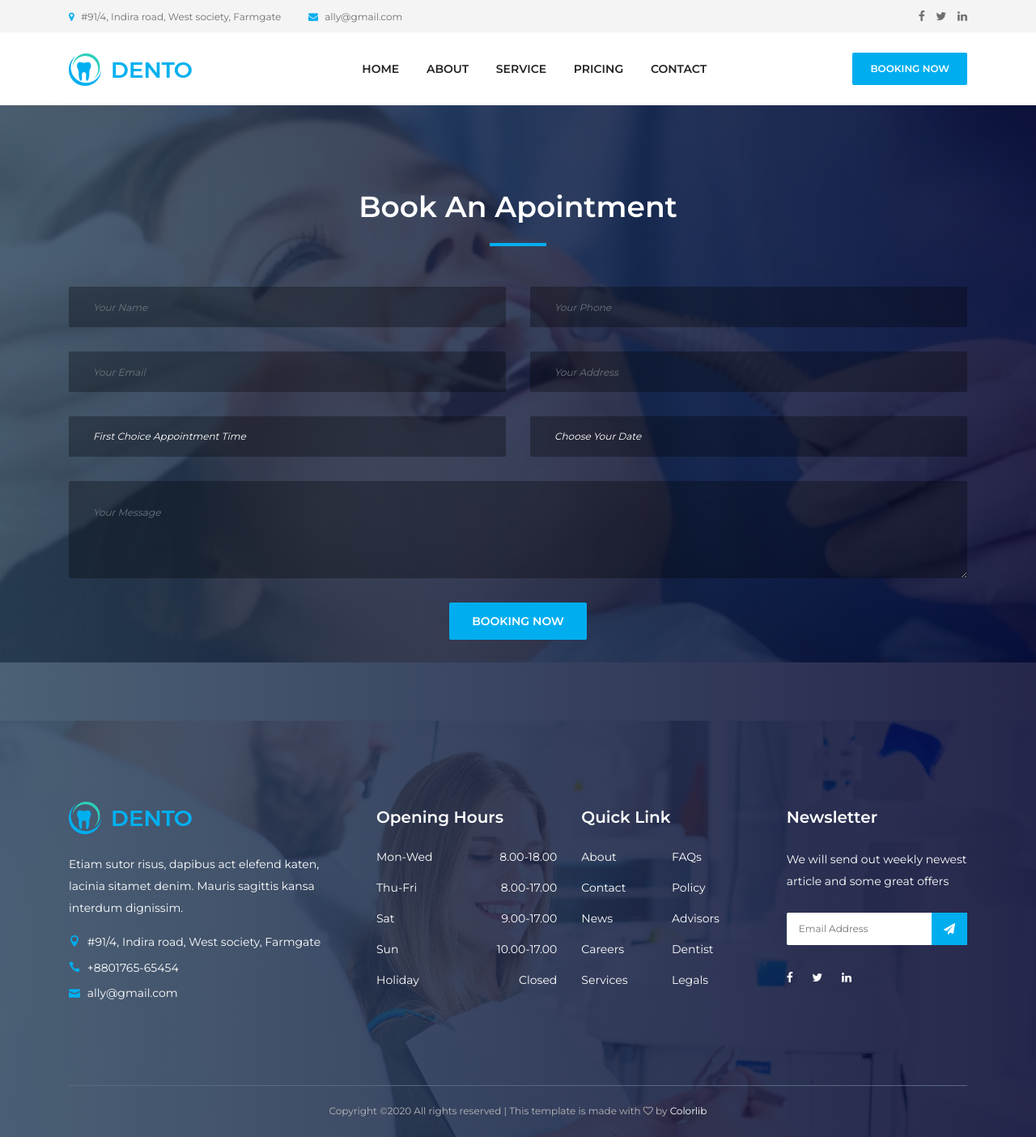
After one commit to Caesar0dev/Dentist-Website-with-Python-and-Django, a Django app: template website/templates/booknow.html in a window 1280 px wide. The commit adds this page. Shown: the whole page at 81% size. Run offline with Django 3.2, Linux system fonts and the light colour scheme; the template is opened without the code that fills it, so the values that code supplies are empty; some libraries are stand-ins or nearby versions.

Commit message:
tweaked app for heroku

```diff
--- a/website/templates/about.html
+++ b/website/templates/about.html
@@ -26,7 +26,7 @@
         <div class="col-12">
           <nav aria-label="breadcrumb">
             <ol class="breadcrumb">
-              <li class="breadcrumb-item"><a href="#"><i class="fa fa-home"></i> Home</a></li>
+              <li class="breadcrumb-item"><a href="{% url 'home' %}"><i class="fa fa-home"></i> Home</a></li>
               <li class="breadcrumb-item active" aria-current="page">About Us</li>
             </ol>
           </nav>
--- a/website/templates/appointment.html
+++ b/website/templates/appointment.html
@@ -23,7 +23,7 @@
         <div class="col-12">
           <nav aria-label="breadcrumb">
             <ol class="breadcrumb">
-              <li class="breadcrumb-item"><a href="#"><i class="fa fa-home"></i> Home</a></li>
+              <li class="breadcrumb-item"><a href="{% url 'home' %}"><i class="fa fa-home"></i> Home</a></li>
               <li class="breadcrumb-item active" aria-current="page">Set Appointment</li>
             </ol>
           </nav>
--- a/website/templates/base.html
+++ b/website/templates/base.html
@@ -10,7 +10,7 @@
   <meta name="viewport" content="width=device-width, initial-scale=1, shrink-to-fit=no">
 
   <!-- Title -->
-  <title>{% block title %}Omar | Mehedi{% endblock %}</title>
+  <title>{% block title %}Ally Dento{% endblock %}</title>
 
   <!-- Favicon -->
   <link rel="icon" href="{% static 'website/img/core-img/favicon.ico' %}">
@@ -37,8 +37,8 @@
           <!-- Top Content -->
           <div class="col-6 col-md-9 col-lg-8">
             <div class="top-header-content">
-              <a href="#" data-toggle="tooltip" data-placement="bottom" title="28 Jackson Street, Chicago, 7788569 USA"><i class="fa fa-map-marker"></i> <span>#91/4, Indira road, West society, Farmgate</span></a>
-              <a href="#" data-toggle="tooltip" data-placement="bottom" title="info.dento@gmail.com"><i class="fa fa-envelope"></i> <span>info.dento@gmail.com</span></a>
+              <a href="#" data-toggle="tooltip" data-placement="bottom" title=" #91/4, Indira road, West society, Farmgate"><i class="fa fa-map-marker"></i> <span>#91/4, Indira road, West society, Farmgate</span></a>
+              <a href="#" data-toggle="tooltip" data-placement="bottom" title="ally@gmail.com"><i class="fa fa-envelope"></i> <span>ally@gmail.com</span></a>
             </div>
           </div>
           <!-- Top Header Social Info -->
@@ -46,9 +46,7 @@
             <div class="top-header-social-info text-right">
               <a href="#" data-toggle="tooltip" data-placement="bottom" title="Facebook"><i class="fa fa-facebook"></i></a>
               <a href="#" data-toggle="tooltip" data-placement="bottom" title="Twitter"><i class="fa fa-twitter"></i></a>
-              <a href="#" data-toggle="tooltip" data-placement="bottom" title="Google Plus"><i class="fa fa-google-plus"></i></a>
               <a href="#" data-toggle="tooltip" data-placement="bottom" title="Linkedin"><i class="fa fa-linkedin"></i></a>
-              <a href="#" data-toggle="tooltip" data-placement="bottom" title="Pinterest"><i class="fa fa-pinterest"></i></a>
             </div>
           </div>
         </div>
@@ -93,7 +91,7 @@
             </div>
 
             <!-- Booking Now Button -->
-            <a href="#" class="btn dento-btn booking-btn">Booking Now</a>
+            <a href="{% url 'booknow' %}" class="btn dento-btn booking-btn">Booking Now</a>
           </nav>
         </div>
       </div>
@@ -118,9 +116,9 @@
             <a href="./home.html" class="d-block mb-4"><img src="{% static 'website/img/core-img/logo.png' %}" alt=""></a>
             <p>Etiam sutor risus, dapibus act elefend katen, lacinia sitamet denim. Mauris sagittis kansa interdum dignissim.</p>
             <div class="footer-contact">
-              <p><i class="icon_pin"></i> 28 Jackson Street, Chicago, 7788569 USA</p>
-              <p><i class="icon_phone"></i> +84. 2252. 2250. 122</p>
-              <p><i class="icon_mail"></i> info.dento@gmail.com</p>
+              <p><i class="icon_pin"></i> #91/4, Indira road, West society, Farmgate</p>
+              <p><i class="icon_phone"></i> +8801765-65454</p>
+              <p><i class="icon_mail"></i> ally@gmail.com</p>
             </div>
           </div>
         </div>
@@ -185,9 +183,7 @@
             <div class="footer-social-info">
               <a href="#" data-toggle="tooltip" data-placement="top" title="Facebook"><i class="fa fa-facebook"></i></a>
               <a href="#" data-toggle="tooltip" data-placement="top" title="Twitter"><i class="fa fa-twitter"></i></a>
-              <a href="#" data-toggle="tooltip" data-placement="top" title="Google Plus"><i class="fa fa-google-plus"></i></a>
               <a href="#" data-toggle="tooltip" data-placement="top" title="Linkedin"><i class="fa fa-linkedin"></i></a>
-              <a href="#" data-toggle="tooltip" data-placement="top" title="Pinterest"><i class="fa fa-pinterest"></i></a>
             </div>
           </div>
         </div>
--- /dev/null
+++ b/website/templates/booknow.html
@@ -0,0 +1,89 @@
+{% extends 'base.html' %}
+{% load static %}
+{% block title %}
+    Contact
+{% endblock %}
+
+{% block content %}
+<!-- Book An Oppointment Area Start -->
+  <section class="book-an-oppointment-area section-padding-100 bg-img bg-gradient-overlay jarallax clearfix" style="background-image: url({% static 'website/img/bg-img/12.jpg' %});">
+    <div class="container">
+      <div class="row">
+        <!-- Section Heading -->
+        <div class="col-12">
+          <div class="section-heading text-center white">
+            <h2>Book An Apointment</h2>
+            <div class="line"></div>
+          </div>
+        </div>
+      </div>
+
+      <div class="row">
+        <div class="col-12">
+          <!-- Appointment Form -->
+          <div class="appointment-form">
+            <form action="{% url 'appointment' %}" method="post">
+                {% csrf_token %}
+              <div class="row">
+                <div class="col-md-6">
+                  <div class="form-group mb-30">
+                    <input type="text" name="your-name" class="form-control" placeholder="Your Name" required>
+                  </div>
+                </div>
+                <div class="col-md-6">
+                  <div class="form-group mb-30">
+                    <input type="text" name="your-phone" class="form-control" placeholder="Your Phone" required>
+                  </div>
+                </div>
+                <div class="col-md-6">
+                  <div class="form-group mb-30">
+                    <input type="email" name="your-email" class="form-control" placeholder="Your Email" required>
+                  </div>
+                </div>
+                <div class="col-md-6">
+                  <div class="form-group mb-30">
+                    <input type="text" name="your-address" class="form-control" placeholder="Your Address">
+                  </div>
+                </div>
+                <div class="col-md-6">
+                  <div class="form-group mb-30">
+                    <select name="your-schedule" class="form-control">
+                      <option value="First Choice Appointment Time">First Choice Appointment Time</option>
+                      <option value="9 AM to 10 AM">9 AM to 10 AM</option>
+                      <option value="11 AM to 12 PM">11 AM to 12 PM</option>
+                      <option value="2 PM to 4 PM">2 PM to 4 PM</option>
+                      <option value="8 PM to 10 PM">4 PM to 6 PM</option>
+                    </select>
+                  </div>
+                </div>
+                <div class="col-md-6">
+                  <div class="form-group mb-30">
+                    <select name="your-date" class="form-control">
+                      <option value="Choose Your Date">Choose Your Date</option>
+                      <option value="Sunday">Sunday</option>
+                      <option value="Monday">Monday</option>
+                      <option value="Tuesday">Tuesday</option>
+                      <option value="Wednesday">Wednesday</option>
+                      <option value="Thursday">Thursday</option>
+                      <option value="Friday">Friday</option>
+                      <option value="Saturday">Saturday</option>
+                    </select>
+                  </div>
+                </div>
+                <div class="col-12">
+                  <div class="form-group mb-30">
+                    <textarea name="your-message" class="form-control" placeholder="Your Message"></textarea>
+                  </div>
+                </div>
+                <div class="col-12 text-center">
+                  <button type="submit" class="btn dento-btn">Booking Now</button>
+                </div>
+              </div>
+            </form>
+          </div>
+        </div>
+      </div>
+    </div>
+  </section>
+  <!-- Book An Oppointment Area End -->
+{% endblock %}
--- a/website/templates/contact.html
+++ b/website/templates/contact.html
@@ -23,7 +23,7 @@
         <div class="col-12">
           <nav aria-label="breadcrumb">
             <ol class="breadcrumb">
-              <li class="breadcrumb-item"><a href="#"><i class="fa fa-home"></i> Home</a></li>
+              <li class="breadcrumb-item"><a href="{% url 'home' %}"><i class="fa fa-home"></i> Home</a></li>
               <li class="breadcrumb-item active" aria-current="page">Contact</li>
             </ol>
           </nav>
--- a/website/templates/pricing.html
+++ b/website/templates/pricing.html
@@ -25,7 +25,7 @@
         <div class="col-12">
           <nav aria-label="breadcrumb">
             <ol class="breadcrumb">
-              <li class="breadcrumb-item"><a href="#"><i class="fa fa-home"></i> Home</a></li>
+              <li class="breadcrumb-item"><a href="{% url 'home' %}"><i class="fa fa-home"></i> Home</a></li>
               <li class="breadcrumb-item active" aria-current="page">Our Pricing</li>
             </ol>
           </nav>
--- a/website/templates/service.html
+++ b/website/templates/service.html
@@ -26,7 +26,7 @@
         <div class="col-12">
           <nav aria-label="breadcrumb">
             <ol class="breadcrumb">
-              <li class="breadcrumb-item"><a href="#"><i class="fa fa-home"></i> Home</a></li>
+              <li class="breadcrumb-item"><a href="{% url 'home' %}"><i class="fa fa-home"></i> Home</a></li>
               <li class="breadcrumb-item active" aria-current="page">Service</li>
             </ol>
           </nav>
--- a/website/urls.py
+++ b/website/urls.py
@@ -9,4 +9,5 @@ urlpatterns = [
     path('service.html', views.service, name="service"),
     path('pricing.html', views.pricing, name="pricing"),
     path('appointment.html', views.appointment, name="appointment"),
+    path('booknow.html', views.booknow, name="booknow"),
 ]
--- a/website/views.py
+++ b/website/views.py
@@ -70,3 +70,7 @@ def appointment(request):
 
     else:
         return render(request, 'home.html', {})
+
+
+def booknow(request):
+    return render(request, 'booknow.html')
```
Also changed, not shown: website/templates/home.html (+6 -7 lines).
